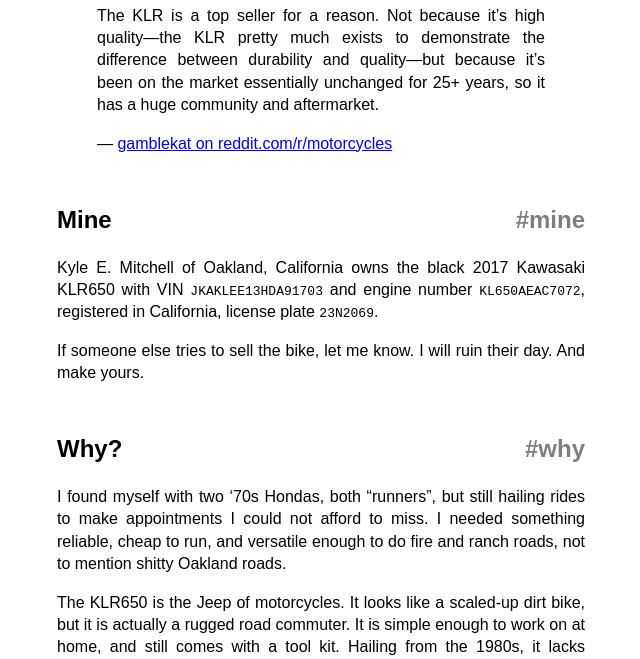
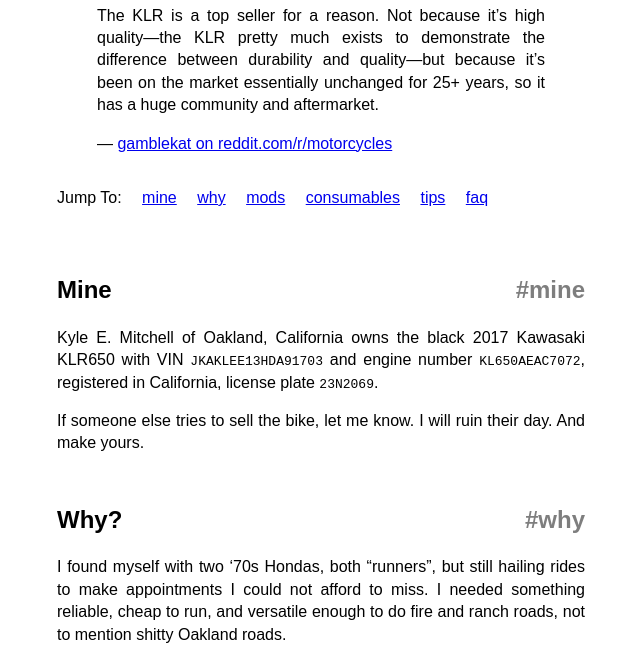
Before and after one commit to kemitchell/klr.kemitchell.com, a plain HTML site: page index.html in a window 1280 px wide. Shown: the part 83-742 px from the top of the page, without its empty margins (319-959 px from the left). Drawn offline with Linux system fonts and the light colour scheme.

Commit message:
Add jump-to links

```diff
--- a/index.html
+++ b/index.html
@@ -12,6 +12,14 @@
         <p>The KLR is a top seller for a reason. Not because it’s high quality—the KLR pretty much exists to demonstrate the difference between durability and quality—but because it’s been on the market essentially unchanged for 25+ years, so it has a huge community and aftermarket.</p>
         <p>— <a href="https://www.reddit.com/r/motorcycles/comments/1c4vbx/klr_650_vs_whats_the_best_bike_in_the_category/c9d6oi2/">gamblekat on reddit.com/r/motorcycles</a></p>
       </blockquote>
+      <ol class=toc>
+        <li><a href=#mine>mine</a></li>
+        <li><a href=#why>why</a></li>
+        <li><a href=#mods>mods</a></li>
+        <li><a href=#consumables>consumables</a></li>
+        <li><a href=#tips>tips</a></li>
+        <li><a href=#faq>faq</a></li>
+      </ol>
     </header>
     <main>
       <h2 id=mine>Mine</h2>
--- a/styles.css
+++ b/styles.css
@@ -35,3 +35,21 @@ footer {
   margin-bottom: 10rem;
   text-align: right;
 }
+
+.toc {
+  list-style-type: none;
+  padding: 0;
+  margin: 0;
+}
+.toc:before {
+  content: 'Jump To: ';
+}
+
+.toc li {
+  display: inline-block;
+  padding: 1rem 0;
+}
+
+.toc li {
+  margin-left: 1rem;
+}
```
